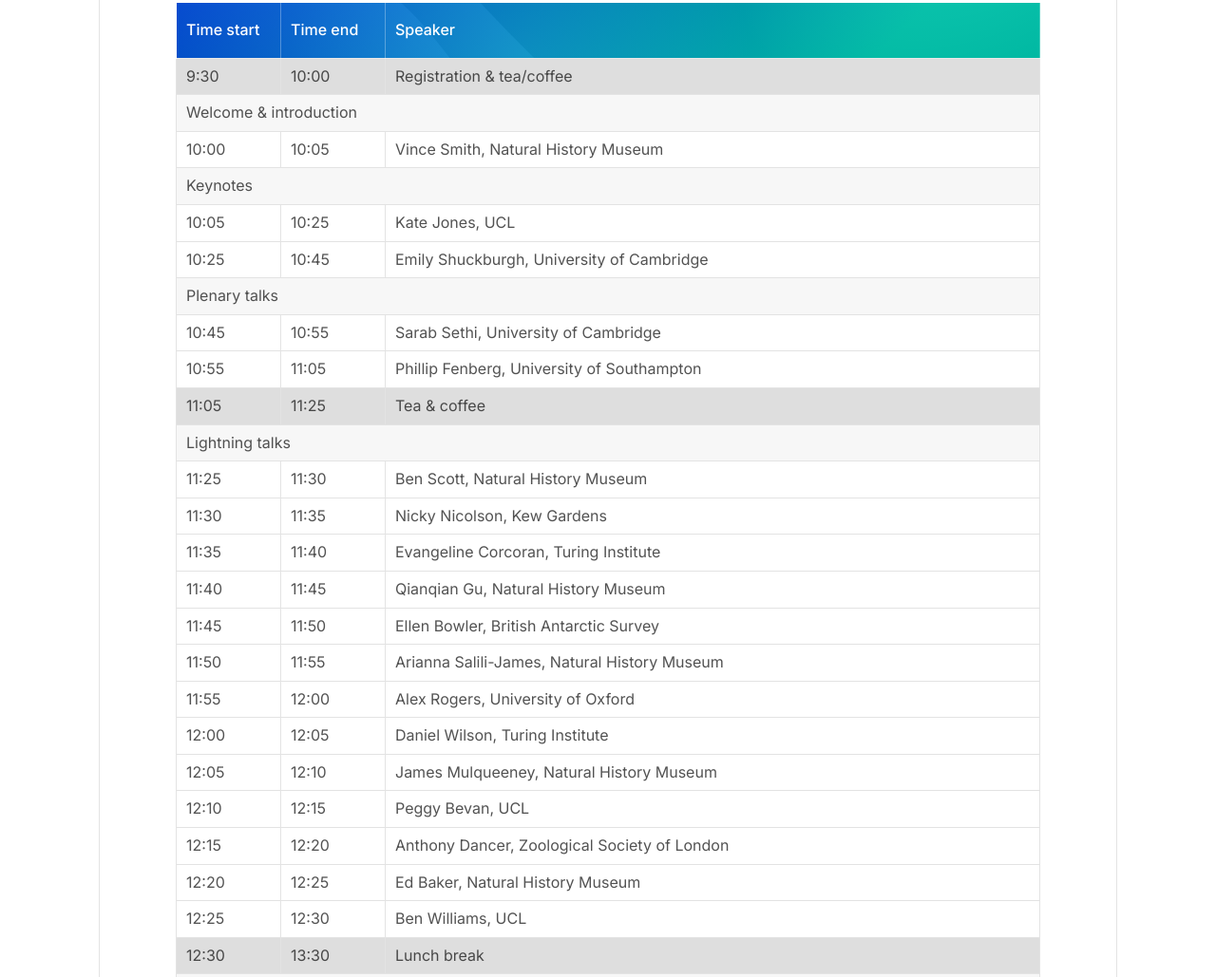
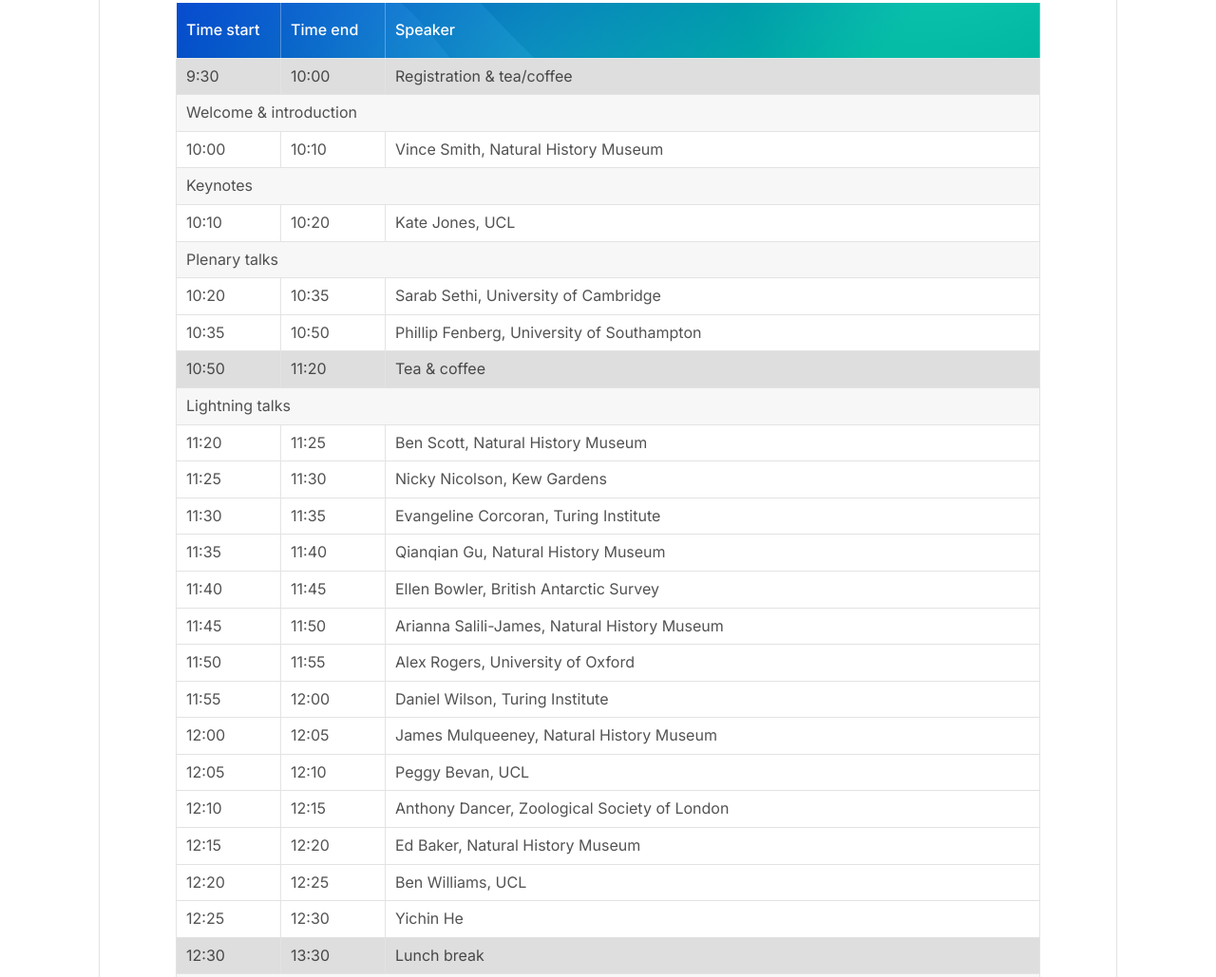
Before and after one commit to NaturalHistoryMuseum/ai-natural-sciences, a plain HTML site: page index.html in a window 1280 px wide. Shown: the part 3659-4688 px from the top of the page at 95% size. Drawn offline with Linux system fonts and the light colour scheme.

Commit message:
updated schedule

```diff
--- a/index.html
+++ b/index.html
@@ -205,7 +205,7 @@
                                         </tr>
                                         <tr>
                                             <td>10:00</td>
-                                            <td>10:05</td>
+                                            <td>10:10</td>
                                             <td>Vince Smith, Natural History Museum</td>
                                         </tr>
                                     </tbody>
@@ -214,15 +214,11 @@
                                             <th scope="rowgroup" colspan="3">Keynotes</th>
                                         </tr>
                                         <tr>
-                                            <td>10:05</td>
-                                            <td>10:25</td>
+                                            <td>10:10</td>
+                                            <td>10:20</td>
                                             <td>Kate Jones, UCL</td>
                                         </tr>
-                                        <tr>
-                                            <td>10:25</td>
-                                            <td>10:45</td>
-                                            <td>Emily Shuckburgh, University of Cambridge</td>
-                                        </tr>
+
 
                                     </tbody>
 
@@ -231,19 +227,19 @@
                                             <th scope="rowgroup" colspan="3">Plenary talks</th>
                                         </tr>
                                         <tr>
-                                            <td>10:45</td>
-                                            <td>10:55</td>
+                                            <td>10:20</td>
+                                            <td>10:35</td>
                                             <td>Sarab Sethi, University of Cambridge</td>
                                         </tr>
                                         <tr>
-                                            <td>10:55</td>
-                                            <td>11:05</td>
+                                            <td>10:35</td>
+                                            <td>10:50</td>
                                             <td>Phillip Fenberg, University of Southampton</td>
                                         </tr>
 
                                         <tr class="break">
-                                            <td>11:05</td>
-                                            <td>11:25</td>
+                                            <td>10:50</td>
+                                            <td>11:20</td>
                                             <td>Tea & coffee</td>
                                         </tr>
 
@@ -254,72 +250,78 @@
                                             <th scope="rowgroup" colspan="3">Lightning talks</th>
                                         </tr>
                                         <tr>
+                                            <td>11:20</td>
+                                            <td>11:25</td>
+                                            <td>Ben Scott, Natural History Museum</td>
+                                        </tr>
+                                        <tr>
                                             <td>11:25</td>
                                             <td>11:30</td>
-                                            <td>Ben Scott, Natural History Museum</td>
+                                            <td>Nicky Nicolson, Kew Gardens</td>
                                         </tr>
                                         <tr>
                                             <td>11:30</td>
                                             <td>11:35</td>
-                                            <td>Nicky Nicolson, Kew Gardens</td>
+                                            <td>Evangeline Corcoran, Turing Institute</td>
                                         </tr>
                                         <tr>
                                             <td>11:35</td>
                                             <td>11:40</td>
-                                            <td>Evangeline Corcoran, Turing Institute</td>
+                                            <td>Qianqian Gu, Natural History Museum</td>
                                         </tr>
                                         <tr>
                                             <td>11:40</td>
                                             <td>11:45</td>
-                                            <td>Qianqian Gu, Natural History Museum</td>
+                                            <td>Ellen Bowler, British Antarctic Survey</td>
                                         </tr>
                                         <tr>
                                             <td>11:45</td>
                                             <td>11:50</td>
-                                            <td>Ellen Bowler, British Antarctic Survey</td>
+                                            <td>Arianna Salili-James, Natural History Museum</td>
                                         </tr>
                                         <tr>
                                             <td>11:50</td>
                                             <td>11:55</td>
-                                            <td>Arianna Salili-James, Natural History Museum</td>
+                                            <td>Alex Rogers, University of Oxford</td>
                                         </tr>
                                         <tr>
                                             <td>11:55</td>
                                             <td>12:00</td>
-                                            <td>Alex Rogers, University of Oxford</td>
+                                            <td>Daniel Wilson, Turing Institute</td>
                                         </tr>
                                         <tr>
                                             <td>12:00</td>
                                             <td>12:05</td>
-                                            <td>Daniel Wilson, Turing Institute</td>
+                                            <td>James Mulqueeney, Natural History Museum</td>
                                         </tr>
+
                                         <tr>
                                             <td>12:05</td>
                                             <td>12:10</td>
-                                            <td>James Mulqueeney, Natural History Museum</td>
+                                            <td>Peggy Bevan, UCL</td>
                                         </tr>
 
                                         <tr>
                                             <td>12:10</td>
                                             <td>12:15</td>
-                                            <td>Peggy Bevan, UCL</td>
+                                            <td>Anthony Dancer, Zoological Society of London</td>
                                         </tr>
 
                                         <tr>
                                             <td>12:15</td>
                                             <td>12:20</td>
-                                            <td>Anthony Dancer, Zoological Society of London</td>
+                                            <td>Ed Baker, Natural History Museum</td>
+                                        </tr>
+                                        <tr>
+                                            <td>12:20</td>
+                                            <td>12:25</td>
+                                            <td>Ben Williams, UCL</td>
                                         </tr>
 
                                         <tr>
-                                            <td>12:20</td>
-                                            <td>12:25</td>
-                                            <td>Ed Baker, Natural History Museum</td>
-                                        </tr>
-                                        <tr>
                                             <td>12:25</td>
                                             <td>12:30</td>
-                                            <td>Ben Williams, UCL</td>
+                                            <td>Yichin He</td>
                                         </tr>
 
                                         <tr class="break">
@@ -356,7 +358,6 @@
                                                     <li>Max Pagels, Thoughtworks</li>
                                                     <li>Andrew Burgess, Greenhouse Intelligence</li>
                                                     <li>Sara Beery, MIT</li>
-                                                    <li>TBC</li>
                                                 </ul>
                                         </tr>
 
```
